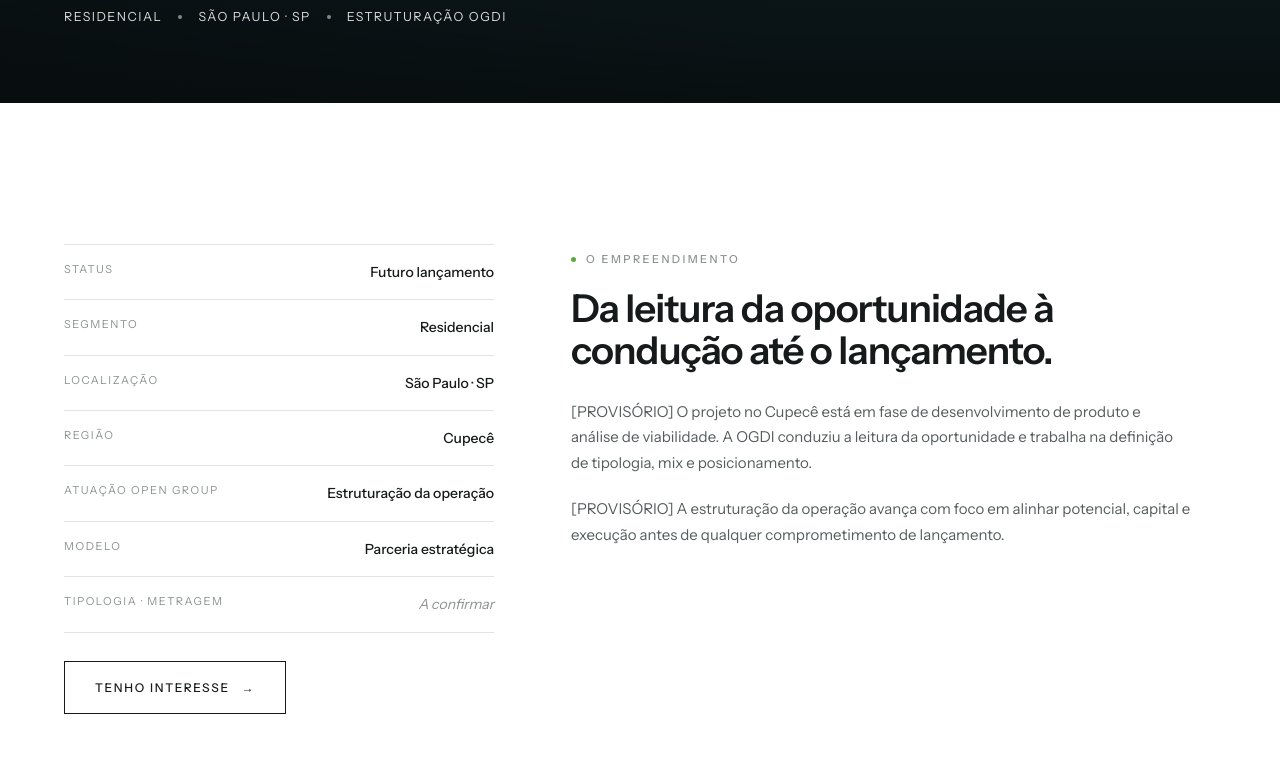
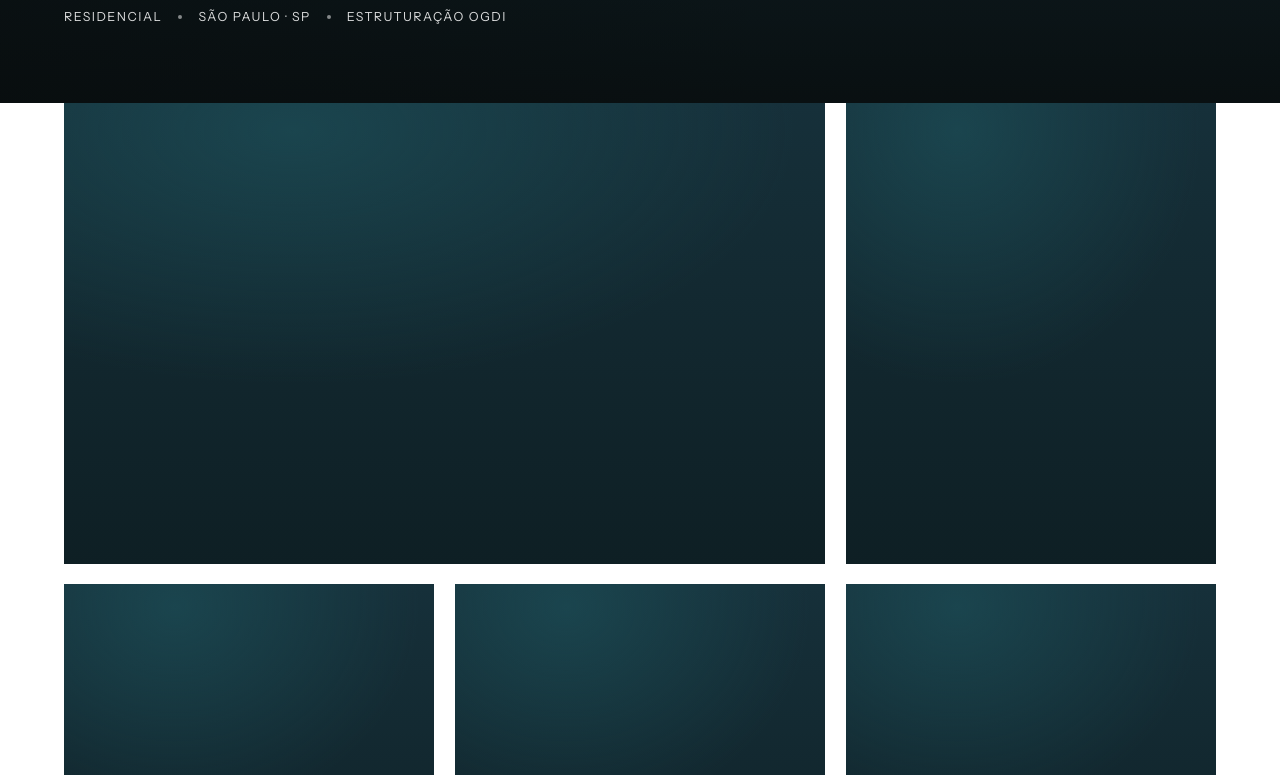
Before and after one commit to VitorABarbosa/OGDI, a Next.js app: page /projetos/cupece in a window 1280 px wide. Shown: the part 585-1360 px from the top of the page. Built offline with nearby package versions, Linux system fonts and the light colour scheme.

Commit message:
refactor(empreendimento): make narrative page standard

```diff
--- a/app/_sections/EmpreendimentoPage/EmpInfo.tsx
+++ /dev/null
@@ -1,67 +0,0 @@
-import { Kicker } from "@/components/ui/Kicker";
-import { Button } from "@/components/ui/Button";
-import type { Projeto } from "@/app/_sections/Projetos/projetos.data";
-import { cn } from "@/lib/cn";
-
-function MetaRow({ label, value, tbd, className }: { label: string; value: string; tbd?: boolean; className?: string }) {
-  return (
-    <div className={cn("reveal flex justify-between gap-5 py-4 border-b border-[color:var(--line)]", className)}>
-      <span className="text-[11px] tracking-[.14em] uppercase text-ink-3">
-        {label}
-      </span>
-      <span
-        className={
-          tbd
-            ? "text-[14px] text-ink-3 italic font-normal text-right"
-            : "text-[14px] text-ink text-right font-medium"
-        }
-      >
-        {value}
-      </span>
-    </div>
-  );
-}
-
-export function EmpInfo({ p }: { p: Projeto }) {
-  return (
-    <section className="py-section">
-      <div className="wrap">
-        <div className="grid grid-cols-1 lg:grid-cols-[0.8fr_1.2fr] gap-[clamp(40px,6vw,100px)] items-start">
-          {/* Left — sticky meta */}
-          <div className="flex flex-col border-t border-[color:var(--line)] lg:sticky lg:top-[110px]">
-            <MetaRow label="Status" value={p.status} />
-            <MetaRow label="Segmento" value={p.segmento} className="reveal-info-1" />
-            <MetaRow label="Localização" value={p.local} tbd={p.localTbd} />
-            {p.regiao && <MetaRow label="Região" value={p.regiao} />}
-            <MetaRow label="Atuação Open Group" value="Estruturação da operação" />
-            <MetaRow label="Modelo" value={p.modelo} className="reveal-info-4" />
-            <MetaRow label="Tipologia · metragem" value="A confirmar" tbd />
-
-            <Button href="/#contato" arrow className="reveal reveal-info-5 mt-[28px] self-start">
-              Tenho interesse
-            </Button>
-          </div>
-
-          {/* Right — description */}
-          <div>
-            <Kicker className="reveal mb-5">O empreendimento</Kicker>
-
-            {/* Cópia editorial provisória e compartilhada — o cliente substituirá por título próprio de cada empreendimento (ver intro [PROVISÓRIO]). */}
-            <h2 className="reveal reveal-2 font-sans font-semibold text-[clamp(26px,3vw,42px)] leading-[1.1] tracking-[-.025em] mb-[26px]">
-              Da leitura da oportunidade à condução até o lançamento.
-            </h2>
-
-            {p.intro.map((paragraph, i) => (
-              <p
-                key={`${p.slug}-intro-${i}`}
-                className={cn("reveal text-[clamp(15px,1.15vw,17.5px)] leading-[1.72] text-ink-2 mb-5 max-w-[620px]", `reveal-info-${Math.min(i + 3, 5)}`)}
-              >
-                {paragraph}
-              </p>
-            ))}
-          </div>
-        </div>
-      </div>
-    </section>
-  );
-}
--- a/app/projetos/[slug]/page.tsx
+++ b/app/projetos/[slug]/page.tsx
@@ -2,14 +2,12 @@ import type { Metadata } from "next";
 import { notFound } from "next/navigation";
 import { projetos } from "@/app/_sections/Projetos/projetos.data";
 import { EmpHero } from "@/app/_sections/EmpreendimentoPage/EmpHero";
-import { EmpInfo } from "@/app/_sections/EmpreendimentoPage/EmpInfo";
 import { EmpLocationStory } from "@/app/_sections/EmpreendimentoPage/EmpLocationStory";
 import { EmpProductStory } from "@/app/_sections/EmpreendimentoPage/EmpProductStory";
 import { EmpGaleria } from "@/app/_sections/EmpreendimentoPage/EmpGaleria";
 import { EmpAtuacao } from "@/app/_sections/EmpreendimentoPage/EmpAtuacao";
 import { EmpClosing } from "@/app/_sections/EmpreendimentoPage/EmpClosing";
 import { EmpProximos } from "@/app/_sections/EmpreendimentoPage/EmpProximos";
-import { CtaBand } from "@/components/ui/CtaBand";
 import { RevealController } from "@/components/Reveal/RevealController";
 
 export const dynamicParams = false;
@@ -44,19 +42,12 @@ export default async function Page({
     <main>
       <RevealController />
       <EmpHero p={p} />
-      <EmpInfo p={p} />
       <EmpLocationStory p={p} />
       <EmpProductStory p={p} />
       <EmpGaleria p={p} />
       <EmpAtuacao p={p} />
       <EmpClosing p={p} />
       <EmpProximos others={others} />
-      <CtaBand
-        title={`Interesse no ${p.name}?`}
-        text="Fale com a equipe da Open Group e receba mais informações sobre o empreendimento e a operação."
-        ctaLabel="Falar com a equipe"
-        href="/#contato"
-      />
     </main>
   );
 }
```
Also changed, not shown: 2 other files (tests, documents, lock files or other folders).
